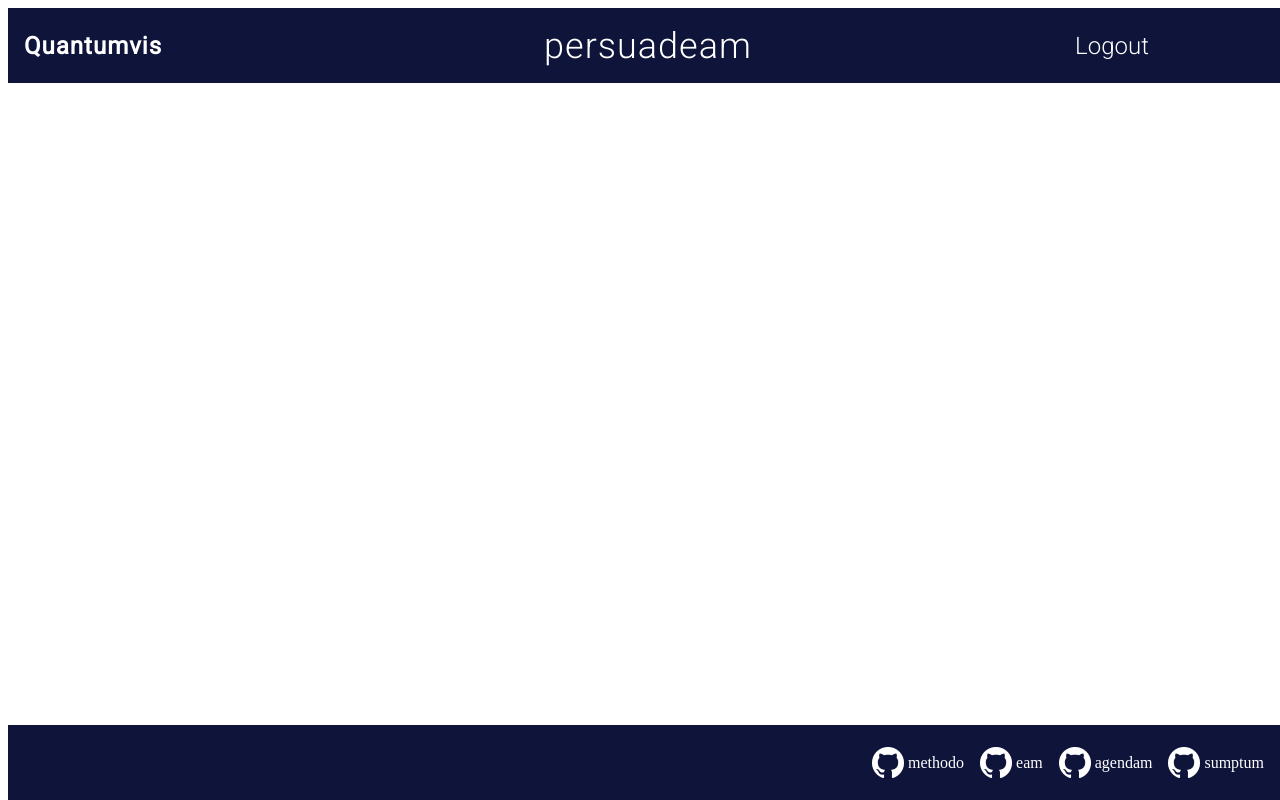
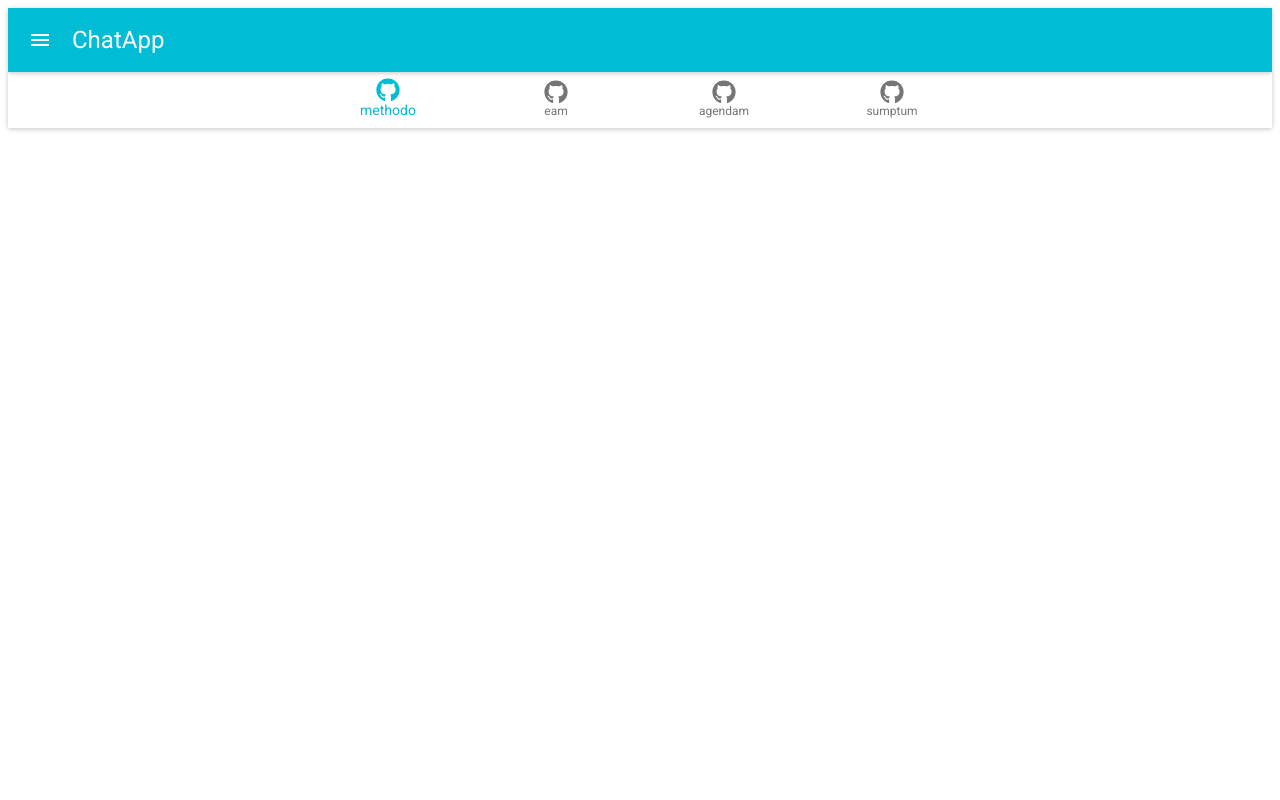
Before and after one commit to chingu-voyage4/Geckos-Team-18, a React app: page / in a window 1280 px wide. Built offline with nearby package versions, Linux system fonts and the light colour scheme.

Commit message:
refactor using material ui

```diff
--- a/package.json
+++ b/package.json
@@ -3,6 +3,7 @@
   "version": "0.1.0",
   "private": true,
   "dependencies": {
+    "material-ui": "^0.20.0",
     "react": "^16.2.0",
     "react-dom": "^16.2.0",
     "react-scripts": "1.1.1"
--- a/public/index.html
+++ b/public/index.html
@@ -9,6 +9,8 @@
       homescreen on Android. See https://developers.google.com/web/fundamentals/engage-and-retain/web-app-manifest/
     -->
     <link rel="manifest" href="%PUBLIC_URL%/manifest.json">
+    <link href="https://fonts.googleapis.com/icon?family=Material+Icons" rel="stylesheet">
+    <script defer src="https://use.fontawesome.com/releases/v5.0.8/js/all.js"></script>
     <!--
       Notice the use of %PUBLIC_URL% in the tags above.
       It will be replaced with the URL of the `public` folder during the build.
--- a/src/Css/Footer.css
+++ b/src/Css/Footer.css
@@ -1,3 +1,40 @@
+@font-face {
+  font-family: 'Material Icons';
+  font-style: normal;
+  font-weight: 400;
+  src: url(https://example.com/MaterialIcons-Regular.eot); /* For IE6-8 */
+  src: local('Material Icons'),
+    local('MaterialIcons-Regular'),
+    url(https://example.com/MaterialIcons-Regular.woff2) format('woff2'),
+    url(https://example.com/MaterialIcons-Regular.woff) format('woff'),
+    url(https://example.com/MaterialIcons-Regular.ttf) format('truetype');
+}
+
+.material-icons {
+  font-family: 'Material Icons';
+  font-weight: normal;
+  font-style: normal;
+  font-size: 24px;  /* Preferred icon size */
+  display: inline-block;
+  line-height: 1;
+  text-transform: none;
+  letter-spacing: normal;
+  word-wrap: normal;
+  white-space: nowrap;
+  direction: ltr;
+
+  /* Support for all WebKit browsers. */
+  -webkit-font-smoothing: antialiased;
+  /* Support for Safari and Chrome. */
+  text-rendering: optimizeLegibility;
+
+  /* Support for Firefox. */
+  -moz-osx-font-smoothing: grayscale;
+
+  /* Support for IE. */
+  font-feature-settings: 'liga';
+}
+
 
 .Footer {
   position: absolute;
--- a/src/components/ChatApp.js
+++ b/src/components/ChatApp.js
@@ -1,14 +1,18 @@
 import React, { Component } from 'react';
 import Footer from './Footer.js';
+import MuiThemeProvider from 'material-ui/styles/MuiThemeProvider';
 import Navbar from './Navbar.js'
+
 
 class ChatApp extends Component {
   render() {
     return (
-      <div className="ChatApp">
-      <Navbar/>
-        <Footer></Footer>
-      </div>
+      <MuiThemeProvider>
+        <div className="ChatApp">
+          <Navbar/>
+          <Footer/>
+        </div>
+      </MuiThemeProvider>
     );
   }
 }
--- a/src/components/Footer.js
+++ b/src/components/Footer.js
@@ -1,18 +1,55 @@
 import React, { Component } from 'react';
 import GitHubIcon from "../Icons/GitHub-Mark-Light-64px.png";
 import "../Css/Footer.css";
+import FontIcon from 'material-ui/FontIcon';
+import {BottomNavigation, BottomNavigationItem} from 'material-ui/BottomNavigation';
+import Paper from 'material-ui/Paper';
+import IconLocationOn from 'material-ui/svg-icons/communication/location-on';
+import IconButton from 'material-ui/IconButton';
+
+const gitHub = <FontIcon className="fab fa-github" />;
+
 class Footer extends Component {
+  state = {
+    selectedIndex: 0,
+  };
+
+  select = (index) => this.setState({selectedIndex: index});
 
   render() {
     return (
-      <div className="Footer">
+      <Paper zDepth={1}>
+        <BottomNavigation selectedIndex={this.state.selectedIndex}>
+        <BottomNavigationItem
+          label="methodo"
+          icon={gitHub}
+          onClick={() => this.select(0)}
+        />
+        <BottomNavigationItem
+          label="eam "
+          icon={gitHub}
+          onClick={() => this.select(1)}
+        />
+        <BottomNavigationItem
+          label="agendam"
+          icon={gitHub}
+          onClick={() => this.select(2)}
+        />
+        <BottomNavigationItem
+          label="sumptum"
+          icon={gitHub}
+          onClick={() => this.select(3)}
+        />
+        </BottomNavigation>
+      </Paper>
+      /*<div className="Footer">
         <div className="icons">
           <img src={GitHubIcon} alt="Link to ... Github" onClick={window.open('anotherpage.html', '_blank')}/><p> methodo </p>
           <img src={GitHubIcon} alt="Link to ... Github" onClick={window.open('anotherpage.html', '_blank')}/><p> eam </p>
           <img src={GitHubIcon} alt="Link to ... Github" onClick={window.open('anotherpage.html', '_blank')}/><p> agendam </p>
           <img src={GitHubIcon} alt="Link to ... Github" onClick={window.open('anotherpage.html', '_blank')}/><p> sumptum </p>
         </div>
-      </div>
+      </div>*/
     );
   }
 }
--- a/src/components/Navbar.js
+++ b/src/components/Navbar.js
@@ -1,15 +1,35 @@
 import React, { Component } from 'react';
 import "../Css/Navbar.css";
+import AppBar from 'material-ui/AppBar';
+import Drawer from 'material-ui/Drawer';
+import MenuItem from 'material-ui/MenuItem';
+import Paper from 'material-ui/Paper';
 
 class Navbar extends Component {
+  constructor(props) {
+  super(props);
+  this.state = {open: false};
+}
+
+handleToggle = () => this.setState({open: !this.state.open});
 
   render() {
     return (
-      <nav className="nav">
-        <div className="title"><h2>Quantumvis</h2></div>
-        <div className="group-title"><h2>persuadeam</h2></div>
-        <div className="logout"><h2>Logout</h2></div>
-      </nav>
+      <div>
+        <AppBar zDepth={1}
+          title="ChatApp"
+            iconClassNameRight = "muidocs-icon-navigation-expand-more"
+            onLeftIconButtonClick={this.handleToggle}
+        />
+        <Drawer open={this.state.open}
+          docked={false}
+          open={this.state.open}
+          onRequestChange={(open) => this.setState({open})}>
+            <MenuItem>Friends</MenuItem>
+            <MenuItem>Messages</MenuItem>
+            <MenuItem>Opions</MenuItem>
+        </Drawer>
+      </div>
     );
   }
 }
--- a/src/index.js
+++ b/src/index.js
@@ -1,8 +1,8 @@
+import ChatApp from './components/ChatApp';
 import React from 'react';
 import ReactDOM from 'react-dom';
 import registerServiceWorker from './registerServiceWorker';
 
-import ChatApp from './components/ChatApp';
 
 ReactDOM.render(<ChatApp />, document.getElementById('root'));
 registerServiceWorker();
```
Also changed, not shown: 1 other file.
